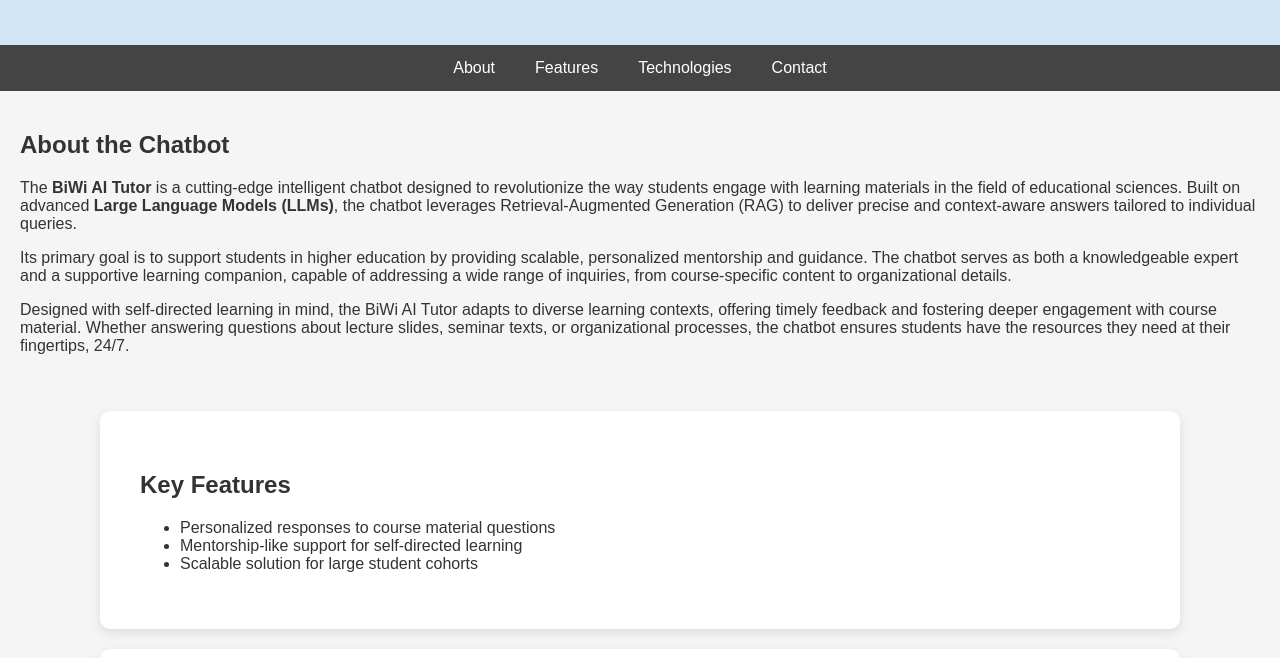
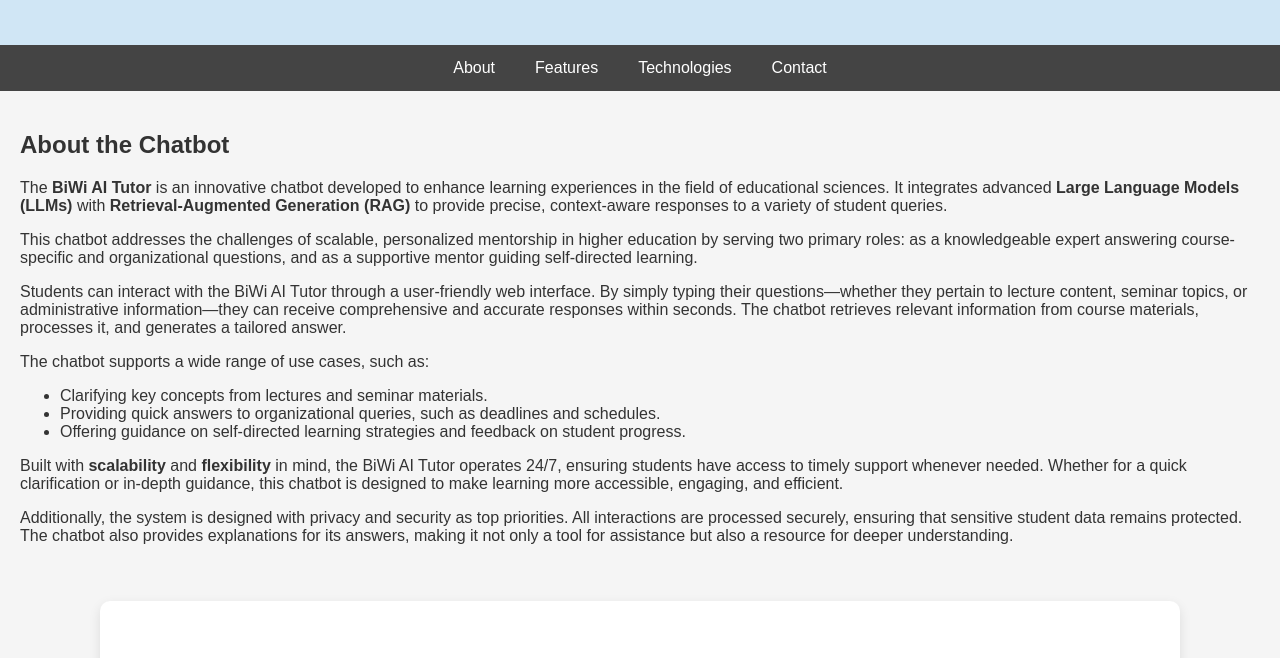
Before and after one commit to hiteshkotte/Chatbot, a plain HTML site: page index.html in a window 1280 px wide. Shown: the part 133-791 px from the top of the page. Drawn offline with Linux system fonts and the light colour scheme.

Commit message:
Update index.html

```diff
--- a/index.html
+++ b/index.html
@@ -64,21 +64,45 @@
         <a href="#contact">Contact</a>
     </nav>
     <section id="about">
-        <h2>About the Chatbot</h2>
+    <h2>About the Chatbot</h2>
     <p>
-        The <strong>BiWi AI Tutor</strong> is a cutting-edge intelligent chatbot designed to revolutionize the way students engage with
-        learning materials in the field of educational sciences. Built on advanced <strong>Large Language Models (LLMs)</strong>, the chatbot
-        leverages Retrieval-Augmented Generation (RAG) to deliver precise and context-aware answers tailored to individual queries.
+        The <strong>BiWi AI Tutor</strong> is an innovative chatbot developed to enhance learning experiences in the field of educational sciences.
+        It integrates advanced <strong>Large Language Models (LLMs)</strong> with <strong>Retrieval-Augmented Generation (RAG)</strong> to provide precise,
+        context-aware responses to a variety of student queries.
     </p>
+
     <p>
-        Its primary goal is to support students in higher education by providing scalable, personalized mentorship and guidance.
-        The chatbot serves as both a knowledgeable expert and a supportive learning companion, capable of addressing a wide range
-        of inquiries, from course-specific content to organizational details.
+        This chatbot addresses the challenges of scalable, personalized mentorship in higher education by serving two primary roles:
+        as a knowledgeable expert answering course-specific and organizational questions, and as a supportive mentor guiding
+        self-directed learning.
     </p>
+
     <p>
-        Designed with self-directed learning in mind, the BiWi AI Tutor adapts to diverse learning contexts, offering timely feedback
-        and fostering deeper engagement with course material. Whether answering questions about lecture slides, seminar texts, or
-        organizational processes, the chatbot ensures students have the resources they need at their fingertips, 24/7.
+        Students can interact with the BiWi AI Tutor through a user-friendly web interface. By simply typing their questions—whether
+        they pertain to lecture content, seminar topics, or administrative information—they can receive comprehensive and accurate
+        responses within seconds. The chatbot retrieves relevant information from course materials, processes it, and generates
+        a tailored answer.
+    </p>
+
+    <p>
+        The chatbot supports a wide range of use cases, such as:
+        <ul>
+            <li>Clarifying key concepts from lectures and seminar materials.</li>
+            <li>Providing quick answers to organizational queries, such as deadlines and schedules.</li>
+            <li>Offering guidance on self-directed learning strategies and feedback on student progress.</li>
+        </ul>
+    </p>
+
+    <p>
+        Built with <strong>scalability</strong> and <strong>flexibility</strong> in mind, the BiWi AI Tutor operates 24/7, ensuring students have access
+        to timely support whenever needed. Whether for a quick clarification or in-depth guidance, this chatbot is designed
+        to make learning more accessible, engaging, and efficient.
+    </p>
+
+    <p>
+        Additionally, the system is designed with privacy and security as top priorities. All interactions are processed securely,
+        ensuring that sensitive student data remains protected. The chatbot also provides explanations for its answers, making it
+        not only a tool for assistance but also a resource for deeper understanding.
     </p>
 </section>
     </section>
```
